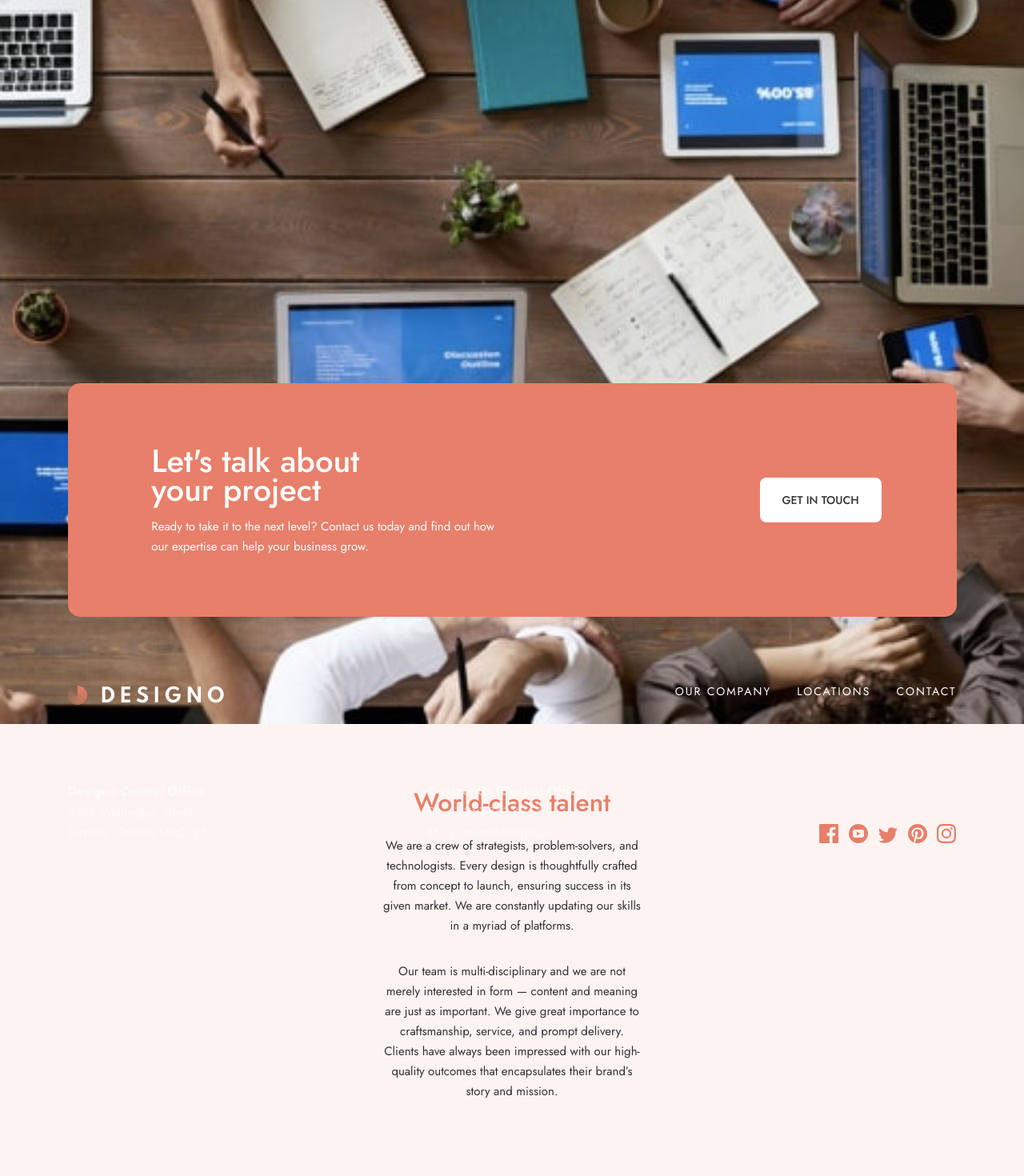
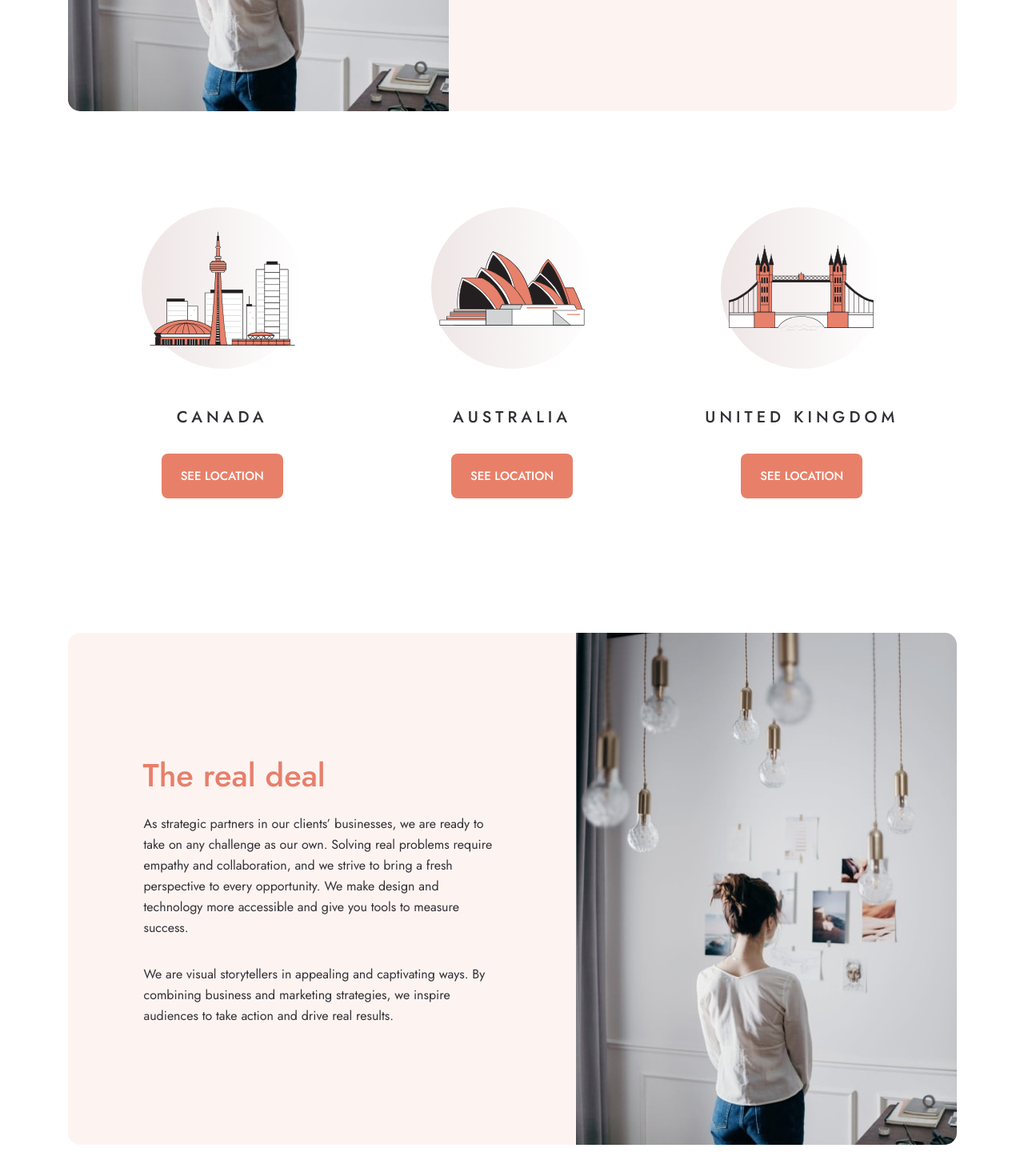
Before and after one commit to ackDeckard/multipage-nextjs13, a Next.js app: page /about in a window 1280 px wide. Shown: the part 1256-2726 px from the top of the page at 80% size. Built offline with nearby package versions, Linux system fonts and the light colour scheme.

Commit message:
Add: locations page and minor adjustments to /about

```diff
--- a/app/about/page.tsx
+++ b/app/about/page.tsx
@@ -1,10 +1,11 @@
+import IconsLocations from "@/components/icons-locations";
 import SubFooter from "@/components/sub-footer-section";
 import Image from "next/image";
 
 export default function Page() {
   return (
     <main className="flex min-h-screen flex-col items-center bg-bgpatternleaf ">
-      <div className="h-[715px] w-full">
+      <div className="h-[715px] w-full md:mb-[120px] md:h-[632px] md:max-w-[689px] md:rounded-t-[15px] lg:grid lg:h-[480px] lg:max-w-[1111px] lg:grid-cols-[635px_476px] lg:grid-rows-1">
         <Image
           src="/about/mobile/image-about-hero.jpg"
           alt=""
@@ -16,7 +17,7 @@ export default function Page() {
         <Image
           src="/about/tablet/image-about-hero.jpg"
           alt=""
-          className="hidden md:block md:h-[480px] md:w-full lg:hidden"
+          className="hidden md:block md:h-[320px] md:w-full md:rounded-t-[15px] lg:hidden"
           width={0}
           height={0}
           unoptimized
@@ -24,28 +25,28 @@ export default function Page() {
         <Image
           src="/about/desktop/image-about-hero.jpg"
           alt=""
-          className="hidden  lg:block lg:w-full"
+          className="hidden  lg:col-start-2 lg:block lg:h-[480px] lg:w-full lg:rounded-r-[15px]"
           width={0}
           height={0}
           unoptimized
         />
-        <div className="h-full bg-customHoverColor py-20 text-center text-white">
-          <h4 className=" mb-6 text-[32px] font-medium leading-[36px]">
+        <div className="h-full bg-customHoverColor py-20 text-center text-white md:h-[312px] md:rounded-b-[15px] md:py-16 lg:col-start-1 lg:h-[480px] lg:rounded-none lg:rounded-l-[15px] lg:py-[135px] lg:pl-[95px] ">
+          <h4 className="mb-6 text-[32px] font-medium leading-[36px] md:text-[48px] md:font-medium md:leading-[48px] lg:text-left">
             About us
           </h4>
-          <p className="mx-auto w-[327px] text-[15px] leading-[25px]">
+          <p className="mx-auto w-[327px] text-[15px] leading-[25px] md:w-[573px] md:text-center md:text-base md:leading-[26px] lg:mx-0 lg:max-w-[458px] lg:text-left">
             Founded in 2010, we are a creative agency that produces lasting
             results for our clients. We’ve partnered with many startups,
             corporations, and nonprofits alike to craft designs that make real
             impact. We’re always looking forward to creating brands, products,
-            and digital experiences that connect with our clients’ audiences.
+            and digital experiences that connect with our client’s audiences.
           </p>
         </div>
       </div>
 
-      <div className="h-[865px] w-full">
+      <div className="h-[865px] w-full  md:h-[736px] md:max-w-[689px] md:rounded-t-[15px] lg:grid lg:h-[640px] lg:max-w-[1111px] lg:grid-cols-[476px_635px]">
         <Image
-          src="/about/mobile/image-about-hero.jpg"
+          src="/about/mobile/image-world-class-talent.jpg"
           alt=""
           className="h-[320px] w-full md:hidden"
           width={0}
@@ -53,33 +54,33 @@ export default function Page() {
           unoptimized
         />
         <Image
-          src="/about/tablet/image-about-hero.jpg"
+          src="/about/tablet/image-world-class-talent.jpg"
           alt=""
-          className="hidden md:block md:h-[480px] md:w-full lg:hidden"
+          className="hidden md:block md:h-[320px] md:w-full  md:rounded-t-[15px] lg:hidden"
           width={0}
           height={0}
           unoptimized
         />
         <Image
-          src="/about/desktop/image-about-hero.jpg"
+          src="/about/desktop/image-world-class-talent.jpg"
           alt=""
-          className="hidden  lg:block lg:w-full"
+          className="hidden  lg:block lg:h-[640px] lg:w-full  lg:rounded-l-[15px]"
           width={0}
           height={0}
           unoptimized
         />
-        <div className="h-full bg-customBgImageWithText py-20 text-center">
-          <h4 className=" mb-6 text-[32px] font-medium leading-[36px] text-customHoverColor">
+        <div className="h-[545px] bg-customBgImageWithText  py-20 text-center md:h-[416px] md:rounded-b-[15px] lg:h-[640px] lg:rounded-none lg:rounded-r-[15px] lg:px-[94px] lg:py-[154px]">
+          <h4 className=" mb-6 text-[32px] font-medium leading-[36px] text-customHoverColor lg:text-left lg:text-[40px] ">
             World-class talent
           </h4>
-          <div className=" mx-auto w-[327px] text-[15px] leading-[25px] text-customParagraphColor">
+          <div className="mx-auto w-[327px] text-[15px] leading-[25px] text-customParagraphColor md:w-[572px] md:text-center md:text-base md:leading-[26px] lg:w-[445px] lg:text-left">
             <p className="mb-8 ">
               We are a crew of strategists, problem-solvers, and technologists.
               Every design is thoughtfully crafted from concept to launch,
               ensuring success in its given market. We are constantly updating
               our skills in a myriad of platforms.
             </p>
-            <p className="mb-8 w-[327px]">
+            <p className="mb-8 lg:text-left">
               Our team is multi-disciplinary and we are not merely interested in
               form — content and meaning are just as important. We give great
               importance to craftsmanship, service, and prompt delivery. Clients
@@ -90,6 +91,54 @@ export default function Page() {
         </div>
       </div>
 
+      <IconsLocations />
+
+      <div className="h-[865px] w-full  md:mb-[120px] md:h-[736px] md:max-w-[689px] md:rounded-t-[15px] lg:mb-[160px] lg:grid lg:h-[640px] lg:max-w-[1111px] lg:grid-cols-[635px_476px] lg:grid-rows-1 ">
+        <Image
+          src="/about/mobile/image-world-class-talent.jpg"
+          alt=""
+          className="h-[320px] w-full md:hidden"
+          width={0}
+          height={0}
+          unoptimized
+        />
+        <Image
+          src="/about/tablet/image-world-class-talent.jpg"
+          alt=""
+          className="hidden md:block md:h-[320px] md:w-full  md:rounded-t-[15px] lg:hidden"
+          width={0}
+          height={0}
+          unoptimized
+        />
+        <Image
+          src="/about/desktop/image-world-class-talent.jpg"
+          alt=""
+          className="hidden  lg:col-start-2 lg:block  lg:h-[640px] lg:w-full lg:rounded-r-[15px]"
+          width={0}
+          height={0}
+          unoptimized
+        />
+        <div className="h-[545px] bg-customBgImageWithText  py-20 text-center md:h-[416px] md:rounded-b-[15px] lg:col-start-1 lg:h-[640px] lg:rounded-none lg:rounded-l-[15px] lg:px-[94px] lg:py-[154px]">
+          <h4 className=" mb-6 text-[32px] font-medium leading-[36px] text-customHoverColor  lg:text-left lg:text-[40px] lg:leading-[48px]">
+            The real deal
+          </h4>
+          <div className="mx-auto w-[327px] text-[15px] leading-[25px] text-customParagraphColor md:w-[572px] md:text-center md:text-base md:leading-[26px] lg:w-[445px]">
+            <p className="mb-8 lg:text-left ">
+              As strategic partners in our clients’ businesses, we are ready to
+              take on any challenge as our own. Solving real problems require
+              empathy and collaboration, and we strive to bring a fresh
+              perspective to every opportunity. We make design and technology
+              more accessible and give you tools to measure success.
+            </p>
+            <p className="mb-8 lg:text-left">
+              We are visual storytellers in appealing and captivating ways. By
+              combining business and marketing strategies, we inspire audiences
+              to take action and drive real results.
+            </p>
+          </div>
+        </div>
+      </div>
+
       <SubFooter />
     </main>
   );
--- /dev/null
+++ b/app/locations/map-locations.tsx
@@ -0,0 +1,92 @@
+import Image from "next/image";
+
+const data = [
+  {
+    id: 1,
+    city: "Canada",
+    buildingName: "Designo Central Office",
+    addressStreet: "3886 Wellington Street",
+    addressCity: "Toronto, Ontario M9C 3J5",
+    contactPhone: "P : +1 253-863-8967",
+    contactEmail: "M : contact@designo.co",
+    mapImage: "/locations/desktop/image-map-canada.png",
+    mapTablet: "/locations/tablet/image-map-canada.png",
+  },
+  {
+    id: 2,
+    city: "Australia",
+    buildingName: "Designo AU Office",
+    addressStreet: "19 Balonne Street",
+    addressCity: "New South Wales 2443",
+    contactPhone: "P : (02) 6720 9092",
+    contactEmail: "M : contact@designo.au",
+    mapImage: "/locations/desktop/image-map-australia.png",
+    mapTablet: "/locations/tablet/image-map-canada.png",
+  },
+  {
+    id: 3,
+    city: "United Kingdom",
+    buildingName: "Designo UK Office",
+    addressStreet: "13  Colorado Way",
+    addressCity: "Rhyd-y-fro SA8 9GA",
+    contactPhone: "P : 078 3115 1400",
+    contactEmail: "M : contact@designo.uk",
+    mapImage: "/locations/desktop/image-map-united-kingdom.png",
+    mapTablet: "/locations/tablet/image-map-canada.png",
+  },
+];
+
+export default function MapLocations() {
+  return (
+    <>
+      {data.map((item) => (
+        <section
+          key={item.id}
+          className="mb-10 h-[714px] w-full  md:mb-[120px] md:h-[682px] md:w-[689px] md:rounded-[15px] lg:grid lg:h-[326px] lg:w-[1111px] lg:grid-rows-1 lg:gap-x-[30px] odd:lg:grid-cols-[730px_350px] even:lg:grid-cols-[350px_730px]"
+        >
+          <Image
+            src={item.mapImage}
+            alt=""
+            width={0}
+            height={0}
+            className={`h-[320px] w-full md:hidden lg:block lg:h-[326px] lg:w-[350px] lg:rounded-[15px]  ${
+              item.id % 2 === 0 ? "lg:col-start-1" : "lg:col-start-2"
+            } `}
+            unoptimized
+          />
+          <Image
+            src={item.mapTablet}
+            alt=""
+            width={0}
+            height={0}
+            className="hidden h-[320px] w-full md:mb-[30px] md:block md:rounded-[15px] md:bg-white  lg:hidden "
+            unoptimized
+          />
+          <div
+            className={`grid h-[394px] grid-rows-[min-content_min-content] place-items-center gap-6 bg-customBgImageWithText py-20  md:h-[326px] md:place-items-start md:rounded-[15px] md:px-[74px] md:py-[88px] ${
+              item.id % 2 === 0 ? "lg:col-start-2" : "lg:col-start-1"
+            }  `}
+          >
+            <h4 className="text-[32px] font-medium leading-[36px] text-customHoverColor  md:text-[40px] md:leading-[48px]">
+              {item.city}
+            </h4>
+            <div className="text-[15px] leading-[25px] md:grid md:grid-cols-2 md:gap-[30px]">
+              <address className="mb-6 not-italic md:w-[255px]">
+                <div className="font-bold">{item.buildingName}</div>
+                {item.addressStreet}
+                <br />
+                {item.addressCity}
+              </address>
+              <address className="not-italic md:w-[255px]">
+                <div className="font-bold">Contact</div>
+                {item.contactPhone}
+                <br />
+                {item.contactEmail}
+              </address>
+            </div>
+          </div>
+        </section>
+      ))}
+    </>
+  );
+}
--- /dev/null
+++ b/app/locations/page.tsx
@@ -0,0 +1,11 @@
+import SubFooter from "@/components/sub-footer-section";
+import MapLocations from "./map-locations";
+
+export default function Page() {
+  return (
+    <main className="flex min-h-screen flex-col items-center  ">
+      <MapLocations />
+      <SubFooter />
+    </main>
+  );
+}
--- a/components/icons-locations.tsx
+++ b/components/icons-locations.tsx
@@ -1,3 +1,59 @@
+import Image from "next/image";
+import { Button } from "./ui/button";
+
+const data = [
+  {
+    id: 1,
+    title: "Canada",
+    image: "/shared/desktop/illustration-canada.svg",
+  },
+  {
+    id: 2,
+    title: "Australia",
+    image: "/shared/desktop/illustration-australia.svg",
+  },
+  {
+    id: 3,
+    title: "United Kingdom",
+    image: "/shared/desktop/illustration-united-kingdom.svg",
+  },
+];
+
 export default function IconsLocations() {
-  return <section></section>;
+  const bgpatternHomeCircle = "/shared/desktop/bg-pattern-small-circle.svg";
+  return (
+    <section className="grid w-full place-items-center px-3 py-[120px] lg:max-w-[1111px] lg:grid-flow-col lg:grid-cols-3 lg:justify-between">
+      {data.map((item) => (
+        <article
+          key={item.id}
+          className="mx-auto mb-12 grid h-[364px] justify-items-center"
+        >
+          <div
+            className=" mb-12 h-[202px] w-[202px]"
+            style={{
+              backgroundImage: `url(${bgpatternHomeCircle})`,
+              backgroundSize: "cover",
+              backgroundRepeat: "no-repeat",
+            }}
+          >
+            <Image
+              src={item.image}
+              width={0}
+              height={0}
+              alt=""
+              className=" h-[202px] w-[202px]"
+            />
+          </div>
+          <h4 className="mb-8 text-center text-[20px] font-medium uppercase leading-[26px] tracking-[5px] text-customParagraphColor">
+            {item.title}
+          </h4>
+          <div className="grid justify-items-center">
+            <Button size={"regular"} variant={"orange"} className=" uppercase">
+              See Location
+            </Button>
+          </div>
+        </article>
+      ))}
+    </section>
+  );
 }
```
